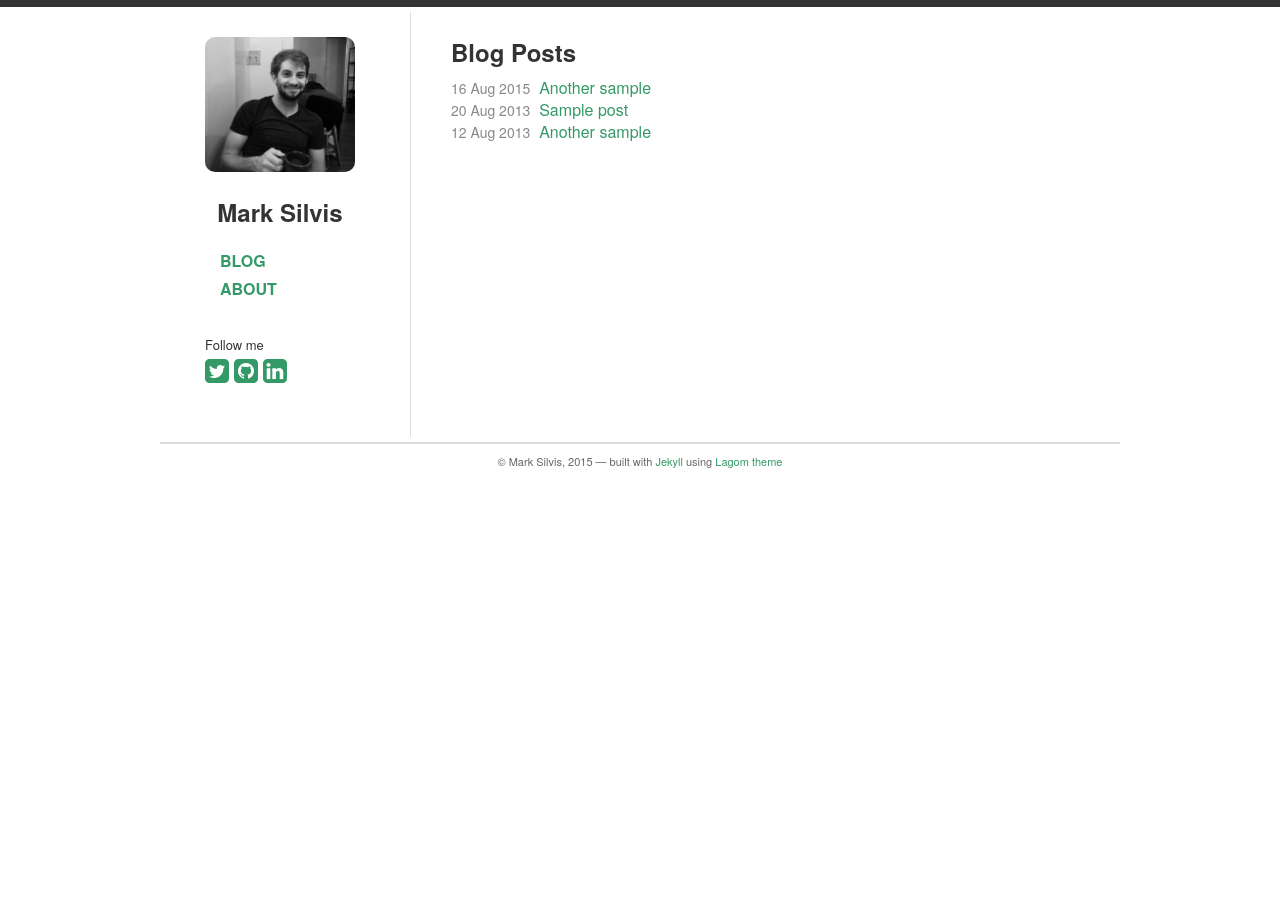
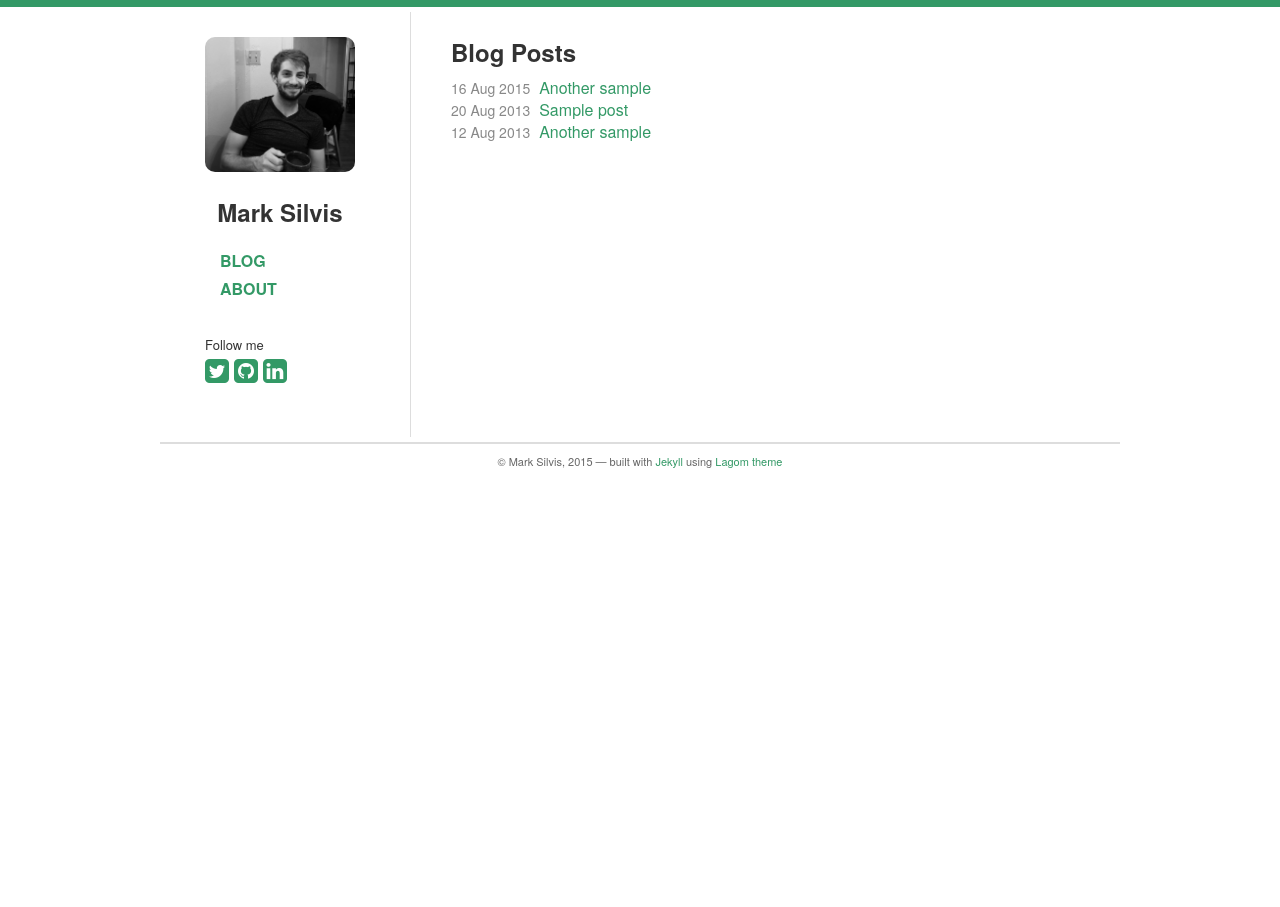
Before and after one commit to marksilvis/marksilvis.github.io, a Jekyll site: the page built from index.html, in a window 1280 px wide. Built offline with Jekyll 4.4.1, drawn with Linux system fonts in a browser that asks for light colours; nearby versions of some CDN libraries.

Commit message:
updated color of top bar

```diff
--- a/_includes/css/screen.css
+++ b/_includes/css/screen.css
@@ -13,7 +13,7 @@ body {
   color: {{ site.data.theme.body_color }};
   line-height: 24px;
   margin: 0;
-  border-top: 7px solid {{ site.data.theme.body_color }};
+  border-top: 7px solid {{ site.data.theme.accent_color }};
 }
 
 h1, h2, h3, h4, h5, h6 {
```
